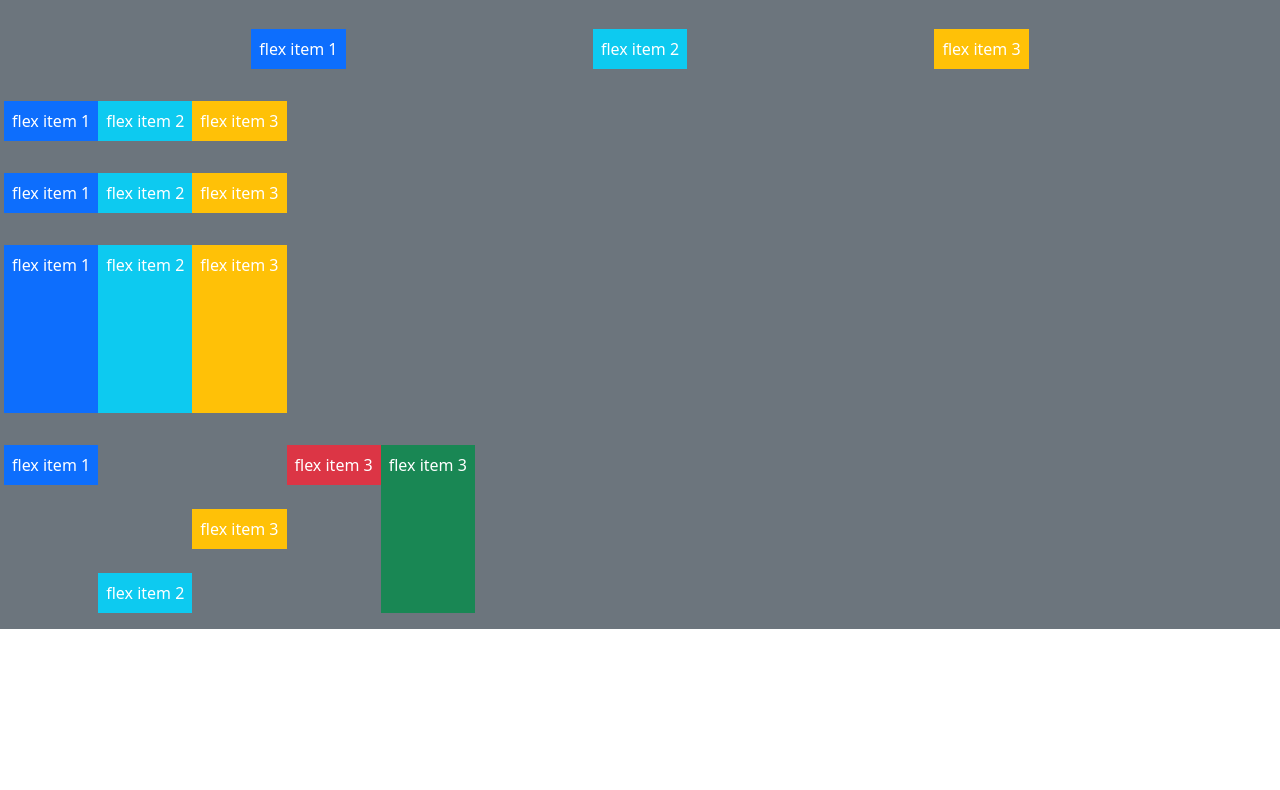
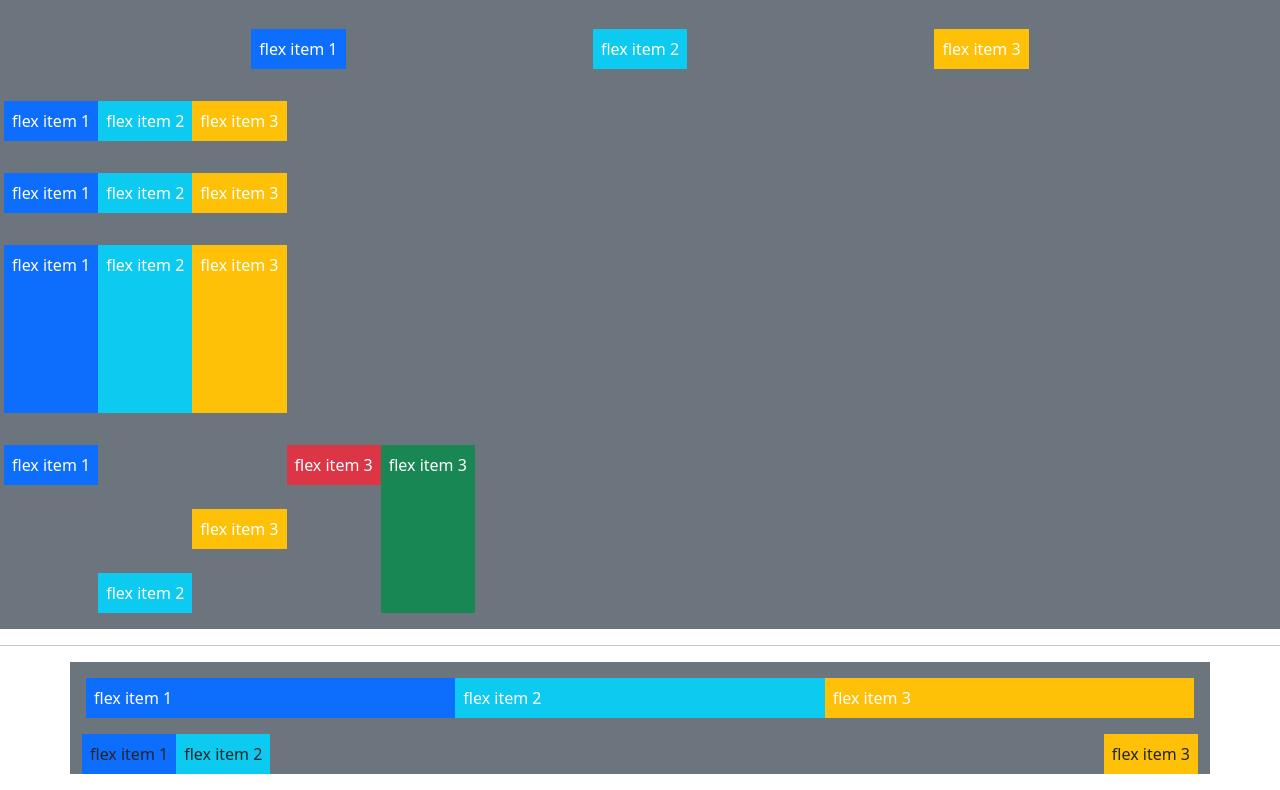
Before and after one commit to 7qrous/bootstrap, a plain HTML site: page local-test/bootstrap_2.html in a window 1280 px wide. Shown: the part 1813-2603 px from the top of the page. Before the commit the page ends 2442 px from the top, so only its background shows below. Drawn offline with Linux system fonts and the light colour scheme.

Commit message:
margin auto

```diff
--- a/local-test/bootstrap_2.html
+++ b/local-test/bootstrap_2.html
@@ -223,6 +223,23 @@
             </div>
         </div>
     </div>
+    <hr>
+    <div class="container">
+        <div class="row">
+            <div class="col p-3 bg-secondary text-white d-flex">
+                <div class="p-2 flex-fill bg-primary">flex item 1</div>
+                <div class="p-2 flex-fill bg-info">flex item 2</div>
+                <div class="p-2 flex-fill bg-warning">flex item 3</div>
+            </div>
+        </div>
+        <div class="row">
+            <div class="col bg-secondary d-flex mb-3">
+                <div class="p-2 bg-primary">flex item 1</div>
+                <div class="p-2 bg-info">flex item 2</div>
+                <div class="p-2 bg-warning  ms-auto">flex item 3</div>
+            </div>
+        </div>
+    </div>
 </body>
 
 </html>
```
Also changed, not shown: local-test/flex.html (added, +26 -0 lines).
